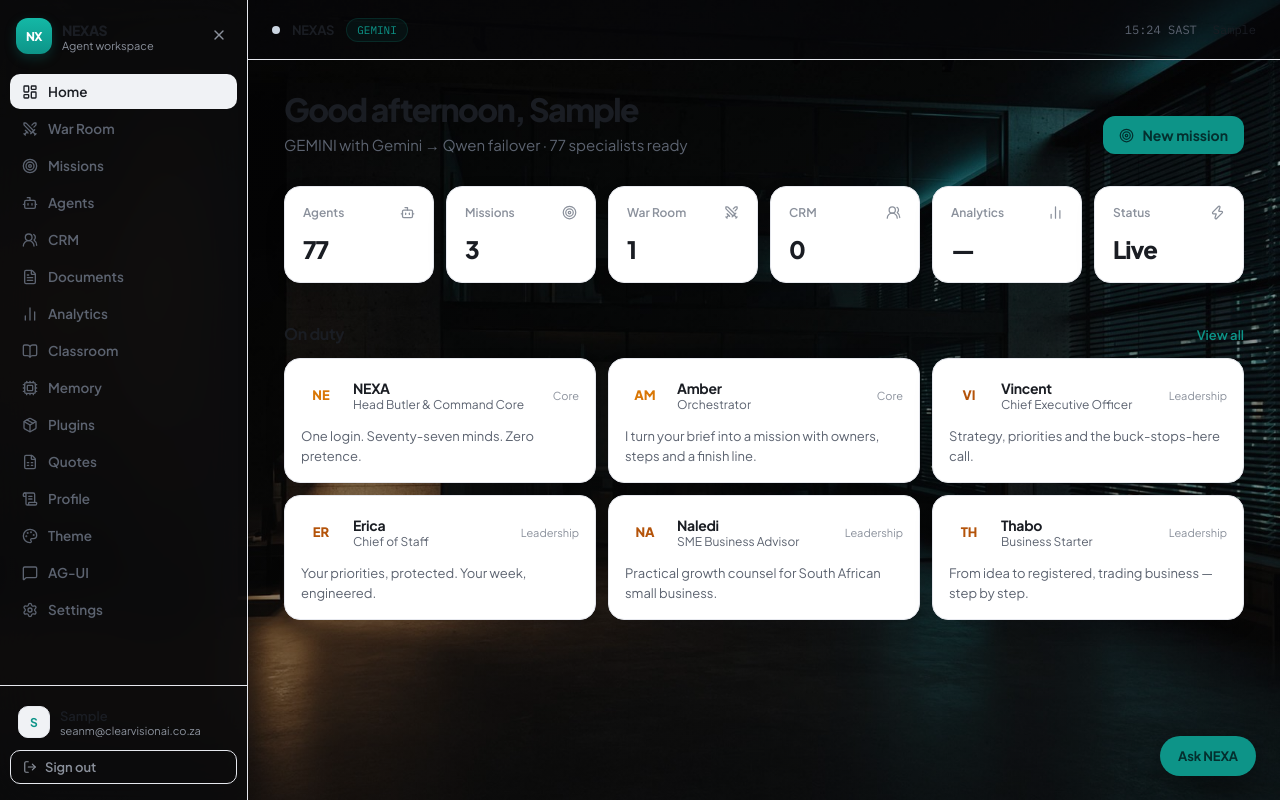
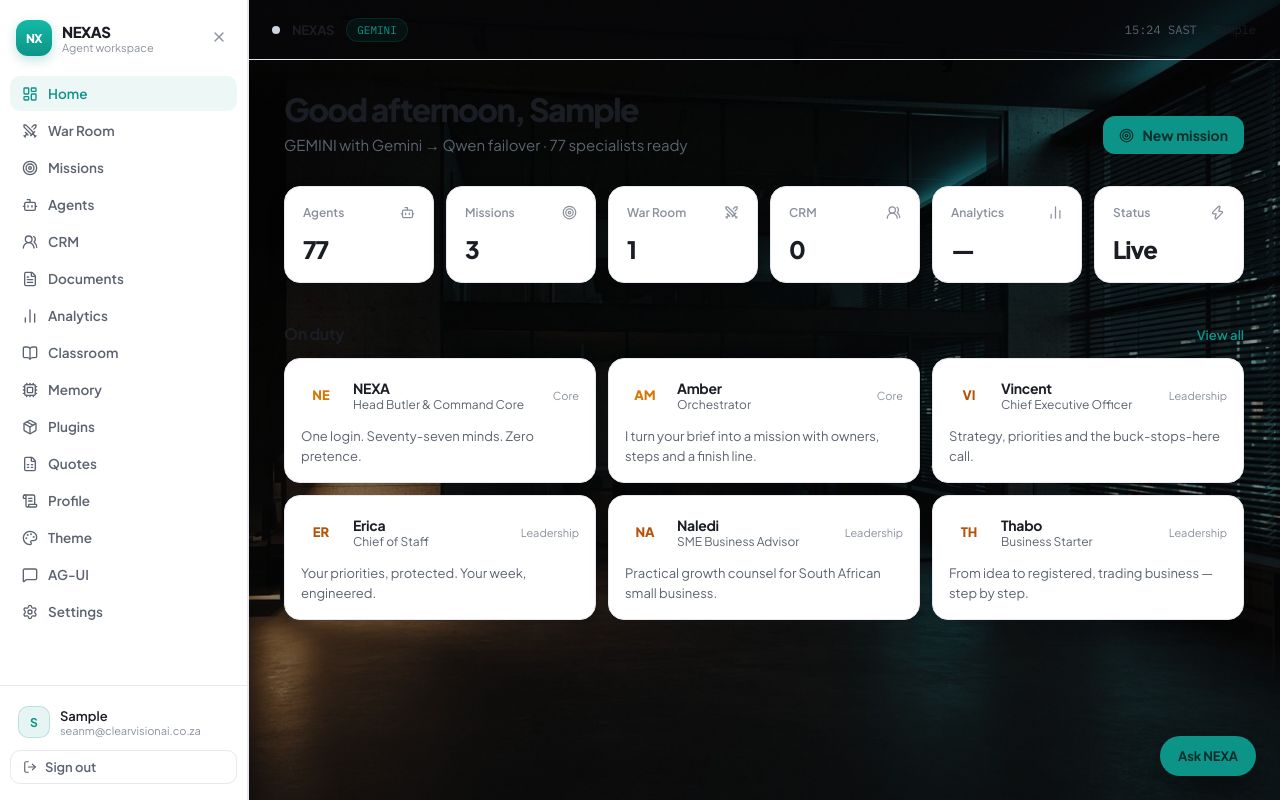
Before and after one commit to seanie84/seanie84.github.io, a React (Vite) app: page /login in a window 1280 px wide. Both pictures are taken after typing "Sample", "Sample123", "Sample123" into the empty fields and a click on the button "Save password and enter". Built offline with nearby package versions, Linux system fonts and the light colour scheme.

Commit message:
style: light sidebar — clean nav, no dark surfaces

```diff
--- a/src/components/layout/Sidebar.tsx
+++ b/src/components/layout/Sidebar.tsx
@@ -31,18 +31,18 @@ export default function Sidebar({ open = true, onClose }: { open?: boolean; onCl
   return (
     <aside style={{
       width: 'var(--sidebar-w)', minHeight: '100vh',
-      background: 'rgba(12,12,14,.78)',
-      backdropFilter: 'blur(22px)',
+      background: '#ffffff',
       borderRight: '1px solid var(--line)',
       display: 'flex', flexDirection: 'column',
       position: 'fixed', top: 0, left: 0, bottom: 0, zIndex: 40,
       transform: open ? 'translateX(0)' : 'translateX(-100%)', transition: 'transform 0.2s ease',
+      boxShadow: '1px 0 0 var(--line)',
     }}>
-      <div style={{ padding: '18px 16px 16px', display: 'flex', justifyContent: 'space-between', alignItems: 'center' }}>
+      <div style={{ padding: '20px 16px 16px', display: 'flex', justifyContent: 'space-between', alignItems: 'center' }}>
         <div style={{ display: 'flex', alignItems: 'center', gap: 10 }}>
           <div className="nexa-mark">NX</div>
           <div>
-            <div style={{ fontWeight: 800, fontSize: 14, letterSpacing: '-0.03em' }}>NEXAS</div>
+            <div style={{ fontWeight: 800, fontSize: 15, letterSpacing: '-0.03em', color: 'var(--ink)' }}>NEXAS</div>
             <div style={{ fontSize: 11, color: 'var(--ink-3)' }}>Agent workspace</div>
           </div>
         </div>
@@ -58,8 +58,8 @@ export default function Sidebar({ open = true, onClose }: { open?: boolean; onCl
             display: 'flex', alignItems: 'center', gap: 10, padding: '9px 12px', borderRadius: 10,
             marginBottom: 2, textDecoration: 'none', fontWeight: 600,
             fontSize: 13.5,
-            color: isActive ? 'var(--ink)' : 'var(--ink-2)',
-            background: isActive ? 'var(--navy-2)' : 'transparent',
+            color: isActive ? 'var(--cyan)' : 'var(--ink-2)',
+            background: isActive ? 'rgba(13,148,136,.08)' : 'transparent',
           })}>
             <Icon size={16} />
             {label}
@@ -69,17 +69,17 @@ export default function Sidebar({ open = true, onClose }: { open?: boolean; onCl
       <div style={{ padding: '12px 10px 16px', borderTop: '1px solid var(--line)' }}>
         <div style={{ display: 'flex', alignItems: 'center', gap: 10, padding: '8px 8px 12px' }}>
           <div style={{
-            width: 32, height: 32, borderRadius: 10, background: 'var(--navy-2)', border: '1px solid var(--line)',
+            width: 32, height: 32, borderRadius: 10, background: 'rgba(13,148,136,.1)', border: '1px solid rgba(13,148,136,.2)',
             display: 'flex', alignItems: 'center', justifyContent: 'center', fontSize: 12, fontWeight: 700, color: 'var(--cyan)',
           }}>{(user?.name ?? 'O')[0].toUpperCase()}</div>
           <div style={{ flex: 1, minWidth: 0 }}>
-            <div style={{ fontSize: 13, fontWeight: 600, overflow: 'hidden', textOverflow: 'ellipsis', whiteSpace: 'nowrap' }}>{user?.name}</div>
+            <div style={{ fontSize: 13, fontWeight: 600, overflow: 'hidden', textOverflow: 'ellipsis', whiteSpace: 'nowrap', color: 'var(--ink)' }}>{user?.name}</div>
             <div style={{ fontSize: 11, color: 'var(--ink-3)', overflow: 'hidden', textOverflow: 'ellipsis', whiteSpace: 'nowrap' }}>{user?.email}</div>
           </div>
         </div>
         <button onClick={() => { logout(); navigate('/login'); }} style={{
           width: '100%', display: 'flex', alignItems: 'center', gap: 8, padding: '8px 12px', borderRadius: 10,
-          border: '1px solid var(--line)', background: 'transparent', cursor: 'pointer', color: 'var(--ink-3)',
+          border: '1px solid var(--line)', background: '#ffffff', cursor: 'pointer', color: 'var(--ink-2)',
           fontWeight: 600, fontSize: 13,
         }}>
           <LogOut size={14} /> Sign out
```
